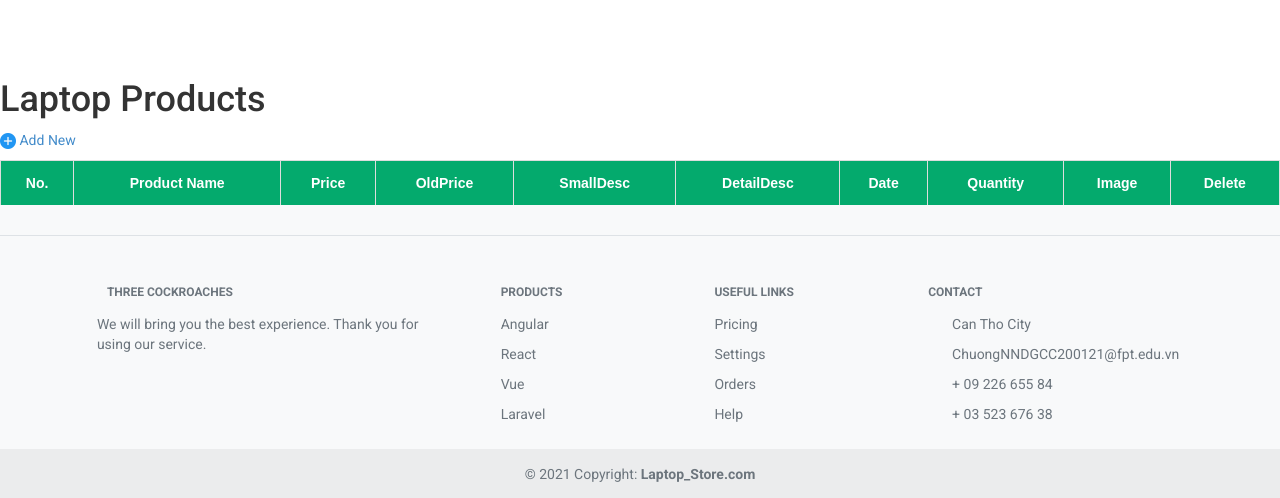
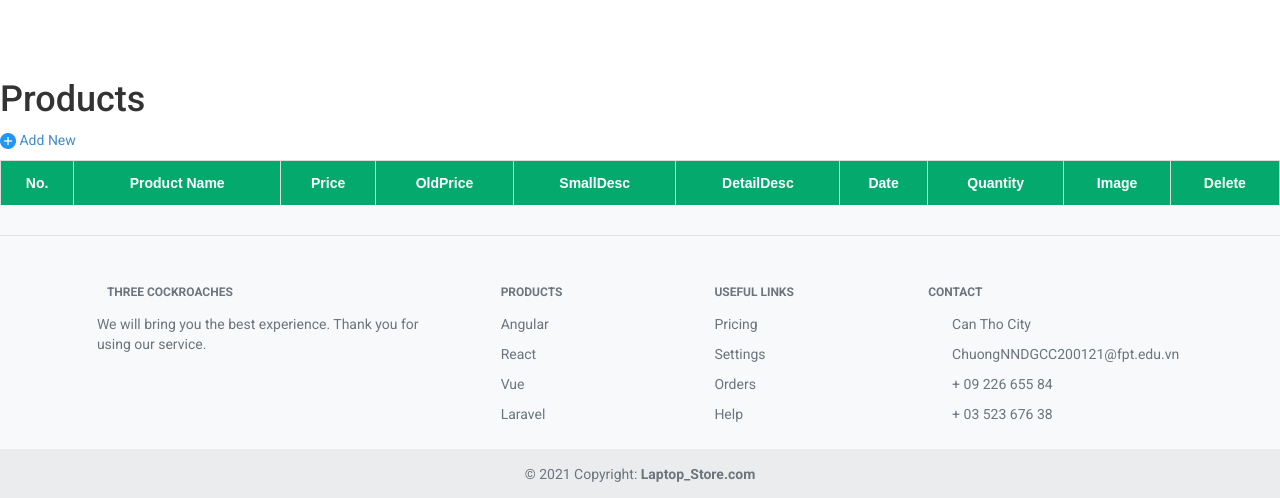
Before and after one commit to lamphat123/laptopstore, a Symfony app: template templates/product/index.html.twig in a window 1280 px wide. Shown: the part 62-560 px from the top of the page. Run offline with Twig, Linux system fonts and the light colour scheme; the template is opened without the code that fills it, so the values that code supplies are empty; some libraries are stand-ins or nearby versions.

Commit message:
Templates in product

```diff
--- a/templates/product/index.html.twig
+++ b/templates/product/index.html.twig
@@ -1,6 +1,6 @@
 {% extends 'base.html.twig' %}
 
-{% block title %}Hello ProductController!{% endblock %}
+{% block title %}Product!{% endblock %}
 
 {% block body %}
 <br>
@@ -30,7 +30,7 @@
 }
 </style>
  <form name="frm" method="product" action="">
-        <h1>Laptop Products </h1>
+        <h1>Products </h1>
         <p>
           <img src="Image/add.jpg" alt="Add new" width="16" height="16" border="0" /> <a href="{{path('addProduct')}}"> Add New</a>
         </p>
--- a/templates/product/show.html.twig
+++ b/templates/product/show.html.twig
@@ -98,7 +98,6 @@
 	        </div>
 	        <div class="row">
 	            <div class="col-lg-12 text-center pt-3">
-	                <h4>More Product</h4>
 	            </div>
 	        </div>
 	        </div>
```
